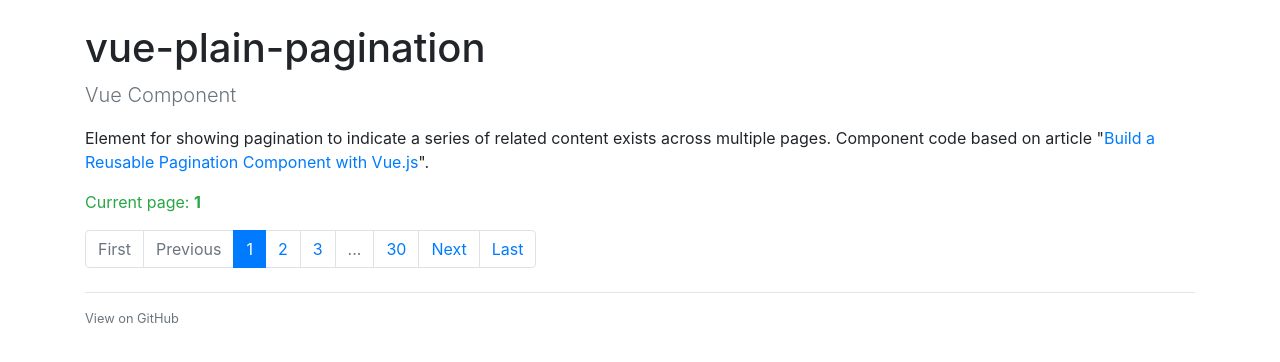
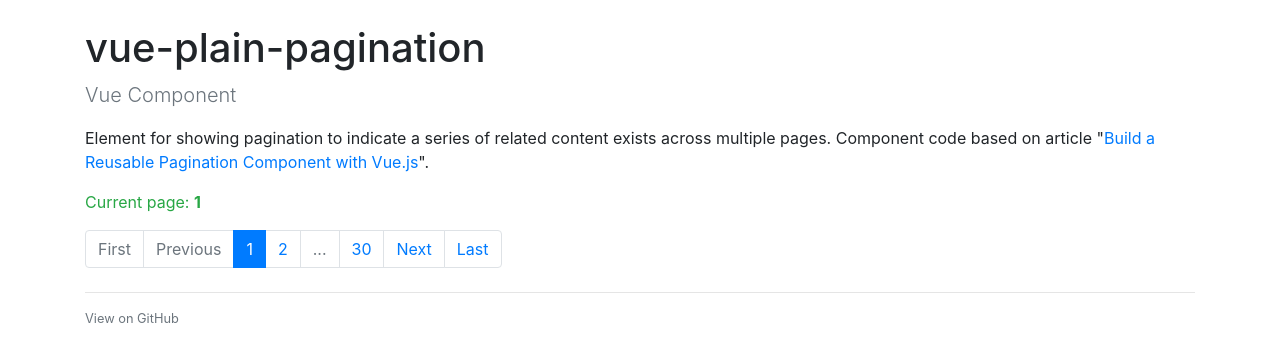
Before and after one commit to cichy380/vue-plain-pagination, a Vue app: page / in a window 1280 px wide. Shown: the top 362 px of the page. Built offline with nearby package versions, Linux system fonts and the light colour scheme.

Commit message:
Refactoring

```diff
--- a/package.json
+++ b/package.json
@@ -1,6 +1,6 @@
 {
   "name": "vue-plain-pagination",
-  "version": "0.3.0",
+  "version": "0.3.1",
   "description": "Pagination component for Vue.js 2",
   "private": false,
   "scripts": {
--- a/src/components/vue-plain-pagination.vue
+++ b/src/components/vue-plain-pagination.vue
@@ -1,74 +1,76 @@
 <template>
   <ul :class="paginationClasses.ul">
-    <li v-if="paginationLabels.first"
-        :class="`${paginationClasses.li} ${hasFirst ? paginationClasses.liDisable : ''}`">
-      <button @click="first"
+    <li
+      v-if="paginationLabels.first"
+      :class="`${paginationClasses.li} ${hasFirst ? paginationClasses.liDisable : ''}`"
+    >
+      <button
+        @click="first"
         :disabled="hasFirst"
         :class="`${paginationClasses.button} ${hasFirst ? paginationClasses.buttonDisable : ''}`"
-              v-html="paginationLabels.first"></button>
+        v-html="paginationLabels.first"
+      ></button>
     </li>
-    <li v-if="paginationLabels.prev"
-        :class="`${paginationClasses.li} ${hasFirst ? paginationClasses.liDisable : ''}`">
-      <button @click="prev"
+
+    <li
+      v-if="paginationLabels.prev"
+      :class="`${paginationClasses.li} ${hasFirst ? paginationClasses.liDisable : ''}`"
+    >
+      <button
+        @click="prev"
         :disabled="hasFirst"
         :class="`${paginationClasses.button} ${hasFirst ? paginationClasses.buttonDisable : ''}`"
-              v-html="paginationLabels.prev"></button>
+        v-html="paginationLabels.prev"
+      ></button>
     </li>
-    <li v-show="rangeFirstPage !== 1"
-        :class="paginationClasses.li">
-      <button @click="goto(1)"
-              :class="paginationClasses.button">1</button>
+
+    <li
+      v-for="page in items"
+      :key="page.label"
+      :class="`${paginationClasses.li} ${page.active ? paginationClasses.liActive : ''} ${page.disable ? paginationClasses.liDisable : ''}`"
+    >
+      <span
+        v-if="page.disable"
+        :class="`${paginationClasses.button} ${paginationClasses.buttonDisable}`"
+      >
+        ...
+      </span>
+      <button
+        v-else
+        @click="goto(page.label)"
+        :class="`${paginationClasses.button} ${page.active ? paginationClasses.buttonActive : ''}`"
+      >
+        {{ page.label }}
+      </button>
     </li>
-    <li v-show="rangeFirstPage === 3"
-        :class="paginationClasses.li">
-      <button @click="goto(2)"
-              :class="paginationClasses.button">2</button>
-    </li>
-    <li v-show="rangeFirstPage !== 1 && rangeFirstPage !== 2 && rangeFirstPage !== 3"
-        :class="`${paginationClasses.li} ${paginationClasses.liDisable}`">
-      <span :class="`${paginationClasses.button} ${paginationClasses.buttonDisable}`">...</span>
-    </li>
-    <!-- range start -->
-    <li v-for="page in range"
-        :key="page"
-        :class="`${paginationClasses.li} ${hasActive(page) ? paginationClasses.liActive : ''}`">
-      <button @click="goto(page)"
-              :class="`${paginationClasses.button} ${hasActive(page) ? paginationClasses.buttonActive : ''}`">{{ page }}</button>
-    </li>
-    <!-- range end -->
-    <li v-show="rangeLastPage !== pageCount && rangeLastPage !== (pageCount - 1) && rangeLastPage !== (pageCount - 2)"
-        :class="`${paginationClasses.li} ${paginationClasses.liDisable }`">
-      <span :class="`${paginationClasses.button} ${paginationClasses.buttonDisable }`">...</span>
-    </li>
-    <li v-show="rangeLastPage === (pageCount - 2)"
-        :class="paginationClasses.li">
-      <button @click="goto(pageCount - 1)"
-              :class="paginationClasses.button">{{ (pageCount - 1) }}</button>
-    </li>
-    <li v-if="rangeLastPage !== pageCount"
-        :class="paginationClasses.li">
-      <button @click="goto(pageCount)"
-              :class="paginationClasses.button">{{ pageCount }}</button>
-    </li>
-    <li v-if="paginationLabels.next"
-        :class="`${paginationClasses.li} ${hasLast ? paginationClasses.liDisable : ''}`">
-      <button @click="next"
+
+    <li
+      v-if="paginationLabels.next"
+      :class="`${paginationClasses.li} ${hasLast ? paginationClasses.liDisable : ''}`"
+    >
+      <button
+        @click="next"
         :disabled="hasLast"
         :class="`${paginationClasses.button} ${hasLast ? paginationClasses.buttonDisable : ''}`"
-              v-html="paginationLabels.next"></button>
+        v-html="paginationLabels.next"
+      ></button>
     </li>
-    <li v-if="paginationLabels.last"
-        :class="`${paginationClasses.li} ${hasLast ? paginationClasses.liDisable : ''}`">
-      <button @click="last"
+
+    <li
+      v-if="paginationLabels.last"
+      :class="`${paginationClasses.li} ${hasLast ? paginationClasses.liDisable : ''}`"
+    >
+      <button
+        @click="last"
         :disabled="hasLast"
         :class="`${paginationClasses.button} ${hasLast ? paginationClasses.buttonDisable : ''}`"
-              v-html="paginationLabels.last"></button>
+        v-html="paginationLabels.last"
+      ></button>
     </li>
   </ul>
 </template>
 
 <script>
-  const rangeMax = 3;
   const defaultClasses = {
     ul: 'pagination',
     li: 'pagination-item',
@@ -77,13 +79,14 @@
     button: 'pagination-link',
     buttonActive: 'pagination-link--active',
     buttonDisable: 'pagination-link--disable'
-  };
+  }
+
   const defaultLabels = {
     first: '&laquo;',
     prev: '&lsaquo;',
     next: '&rsaquo;',
     last: '&raquo;'
-  };
+  }
 
   export default {
     props: {
@@ -122,86 +125,76 @@
 
     mounted() {
       if (this.value > this.pageCount) {
-        this.$emit('input', this.pageCount);
+        this.$emit('input', this.pageCount)
       }
     },
 
     computed: {
-      rangeFirstPage() {
-        if (this.value === 1) {
-          return 1;
-        }
+      items() {
+        let valPrev = this.value > 1 ? (this.value - 1) : 1 // for easier navigation - gives one previous page
+        let valNext = this.value < this.pageCount ? (this.value + 1) : this.pageCount // one next page
+        let extraPrev = valPrev === 3 ? 2 : null
+        let extraNext = valNext === (this.pageCount - 2) ? (this.pageCount - 1) : null
+        let dotsBefore = valPrev > 3 ? 2 : null
+        let dotsAfter = valNext < (this.pageCount - 2) ? (this.pageCount - 1) : null
 
-        if (this.value === this.pageCount) {
-          if ((this.pageCount - rangeMax) < 0) {
-            return 1;
-          }
-          else {
-            return this.pageCount - rangeMax + 1;
+        let output = []
+
+        for (let i = 1; i <= this.pageCount; i += 1) {
+          if ([1, this.pageCount, this.value, valPrev, valNext, extraPrev, extraNext, dotsBefore, dotsAfter].includes(i)) {
+            output.push({
+              label: i,
+              active: this.value === i,
+              disable: [dotsBefore, dotsAfter].includes(i)
+            })
           }
         }
 
-        return (this.value - 1);
-      },
-
-      rangeLastPage() {
-        return Math.min(this.rangeFirstPage + rangeMax - 1, this.pageCount);
-      },
-
-      range() {
-        let rangeList = [];
-        for (let page = this.rangeFirstPage; page <= this.rangeLastPage; page+= 1) {
-            rangeList.push(page);
-        }
-        return rangeList;
+        return output
       },
 
       hasFirst() {
-        return (this.value === 1);
+        return (this.value === 1)
       },
 
       hasLast() {
-        return (this.value === this.pageCount);
+        return (this.value === this.pageCount)
       },
     },
 
     watch: {
       value: function () {
-        this.$emit('change');
+        this.$emit('change')
       }
     },
 
     methods: {
       first() {
         if (!this.hasFirst) {
-          this.$emit('input', 1);
+          this.$emit('input', 1)
         }
       },
 
       prev() {
         if (!this.hasFirst) {
-          this.$emit('input', (this.value - 1));
+          this.$emit('input', (this.value - 1))
         }
       },
 
       goto(page) {
-        this.$emit('input', page);
+        this.$emit('input', page)
       },
 
       next() {
         if (!this.hasLast) {
-          this.$emit('input', (this.value + 1));
+          this.$emit('input', (this.value + 1))
         }
       },
 
       last() {
         if (!this.hasLast) {
-          this.$emit('input', this.pageCount);
+          this.$emit('input', this.pageCount)
         }
-      },
-
-      hasActive(page) {
-        return (page === this.value);
       },
     }
   }
```
Lines whose indentation alone changed are shown as unchanged.
